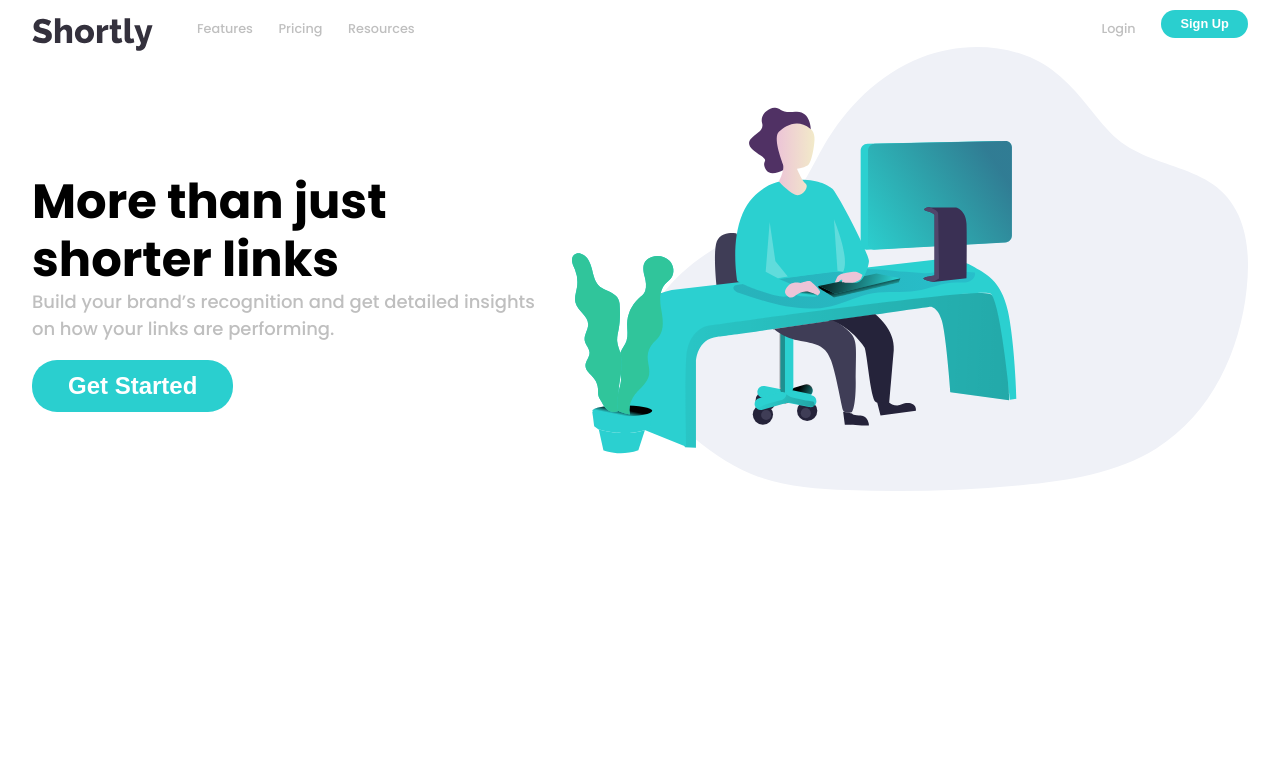
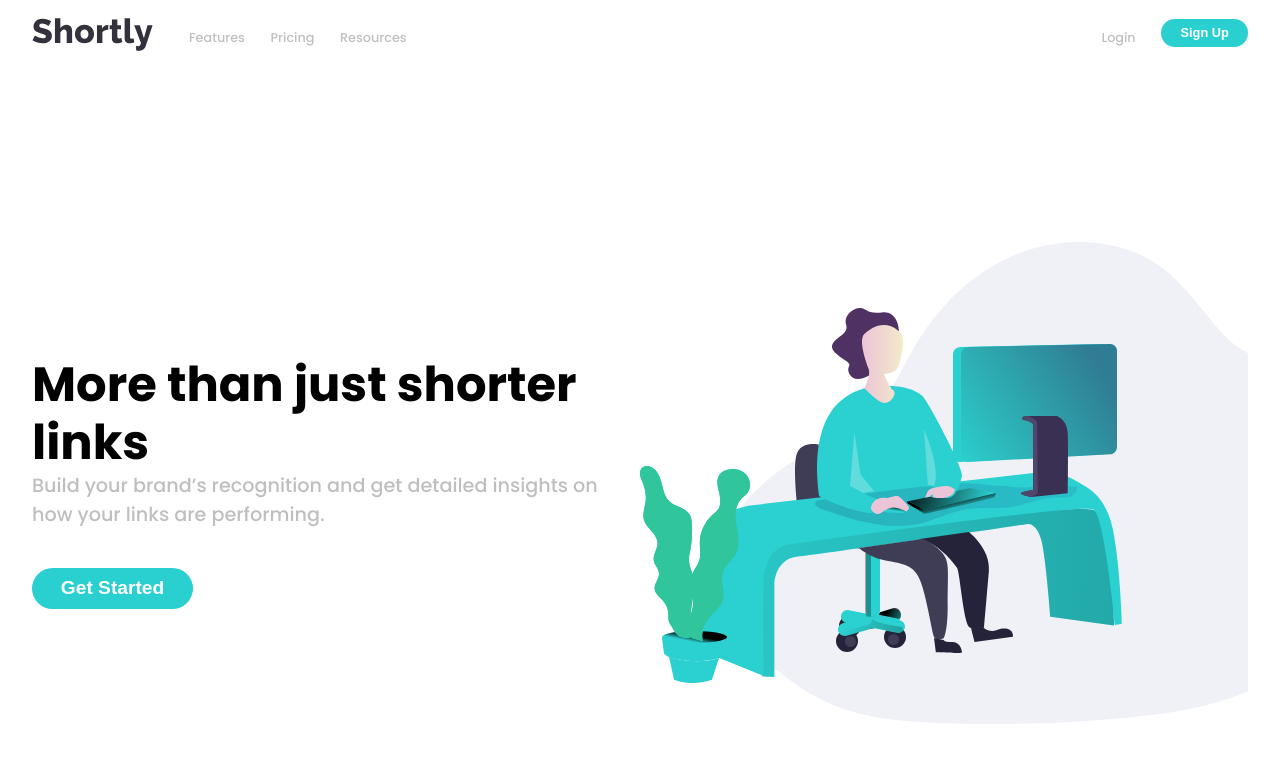
Before and after one commit to sumeshnaskar/shorturl, a React (Create React App) app: page / in a window 1280 px wide. Shown: the top 762 px of the page. Built offline with nearby package versions, Linux system fonts and the light colour scheme.

Commit message:
header completed

```diff
--- a/src/components/header/index.js
+++ b/src/components/header/index.js
@@ -1,12 +1,28 @@
 import React, {useState, createContext, useContext} from 'react'
 
-import { Container, NavGroup, Group, Inner, Image, NavBar, NavList, NavItem, Break, Logo, Link, Button, Hamburger, Bar, Title, Text } from './styles/header'
+import {
+    Container,
+    NavGroup,
+    Group,
+    Inner,
+    Image,
+    NavBar,
+    NavList,
+    NavItem,
+    Break,
+    Logo,
+    Button,
+    Hamburger,
+    Bar,
+    Title,
+    Text
+} from './styles/header'
 
 const HeaderContext = createContext()
 
 // Header Component
 export default function Header({ children, ...restProps }){
-    const [display, setDisplay] = useState(true)
+    const [display, setDisplay] = useState(false)
     return (
         <HeaderContext.Provider value={{ display, setDisplay }}>
             <Container {...restProps}>{children}</Container>
@@ -24,7 +40,11 @@ Header.NavGroup = function HeaderNavGroup({ children, ...restProps }){
 // NavBar
 Header.NavBar = function HeaderNavBar({ children, ...restProps }){
     const { display } = useContext(HeaderContext)
-    return display && <NavBar {...restProps} >{children}</NavBar>
+    return (
+        display ?
+        <NavBar {...restProps} display="block">{children}</NavBar> :
+        <NavBar {...restProps} display="none">{children}</NavBar>
+    )
 }
 
 Header.NavList = function HeaderNavList({ children, ...restProps }){
@@ -51,10 +71,6 @@ Header.Image = function HeaderImage({ ...restProps }){
     return <Image {...restProps}/>
 }
 
-Header.Link = function HeaderLink({ children, ...restProps }){
-    return <Link {...restProps}>{children}</Link>
-}
-
 Header.Button = function HeaderButton({ children, ...restProps }){
     return <Button {...restProps}>{children}</Button>
 }
--- a/src/components/header/styles/header.js
+++ b/src/components/header/styles/header.js
@@ -6,11 +6,12 @@ export const Container = styled.div`
 `
 
 export const Group = styled.div`
-
+    margin-top: 2em;
+    margin-bottom: 4em;
 
     @media(min-width:700px){
         display: flex;
-        flex-direction: row;
+        flex-direction: row-reverse;
         justify-content: space-between;
     }
 `
@@ -32,12 +33,14 @@ export const NavBar = styled.nav`
     border-radius: 10px;
     position: absolute;
     top: 3em;
+    display: ${ ({display}) => display};
 
     @media(min-width:700px){
         background-color: #fff;
         display: flex;
         position: static;
         justify-content: space-between;
+
     }
 `
 export const NavList = styled.ul`
@@ -51,8 +54,7 @@ export const NavList = styled.ul`
         align-items: flex-end;
         justify-content: space-between;
         margin: 0;
-
-
+        padding: 0;
     }
 
 
@@ -96,44 +98,14 @@ export const Inner = styled.div`
     flex-direction: column;
     justify-content: center;
     width:100%;
-
-    &:last-of-type{
-        width:125%;
-    }
-
-    @media(max-width:700px){
-        &:last-of-type{
-            width:100%;
-        }
-        &:last-child{
-            order: -1;
-        }
-    }
 `
-
-
-
-
 
 export const Logo = styled.img`
     margin-top: 1em;
     margin-bottom: -0.25em;
+    margin-right: 2em;
 `
-export const Link = styled.a`
-    text-decoration: none;
-    margin-right: 1em;
-    color: hsl(0, 0%, 75%);
-    justify-content: flex-start;
-    font-size: 0.8rem;
 
-    &:hover{
-        color: black;
-    }
-
-    &:first-of-type{
-        margin-left: 2em;
-    }
-`
 export const Button = styled.button`
     background-color: hsl(180, 66%, 49%);
     border: 0;
@@ -146,17 +118,15 @@ export const Button = styled.button`
     font-weight: 700;
     font-size: 0.8rem;
 
-
     &:hover,:focus{
         background-color: hsl(180, 66%, 75%);
     }
 
     &:nth-child(3){
-        font-size: 1.5rem;
+        font-size: 1.2rem;
 
         @media(max-width:700px){
             margin: 0 auto;
-            width: 90%;
             text-align: center;
         }
     }
@@ -170,7 +140,7 @@ export const Hamburger = styled.div`
     margin-right: 0.5em;
 
   @media(min-width:700px){
-
+        display: none;
     }
 
 `
@@ -190,38 +160,49 @@ export const Bar = styled.span`
 `
 
 export const Title = styled.h1`
-  margin: 0;
-  font-size: 3rem;
-  font-weight: 700;
-  width: 95%;
-  line-height: 1.2;
-  margin-top: 1em;
+    margin: 1em auto 0.25em;
+    width: 90%;
+    font-size: 2rem;
+    text-align: center;
+    line-height: 1.2;
 
-  @media(max-width:700px){
-      margin: 0 auto;
-      margin-top: 1em;
-      width: 90%;
-      font-size: 2.5rem;
-      text-align: center;
-    }
 
+  @media(min-width: 700px){
+    margin: 0;
+    font-size: 3rem;
+    font-weight: 700;
+    width: 95%;
+    line-height: 1.2;
+    text-align: left;
+  }
 `
 export const Text = styled.p`
-  margin: 0;
-  width: 95%;
-  margin-bottom: 1em;
-  color: hsl(0, 0%, 75%);
-
-  @media(max-width:700px){
     margin: 0 auto;
     width: 90%;
-    font-size: 1rem;
+    font-size: 0.8rem;
     text-align: center;
     margin-bottom: 1em;
+    color: hsl(0, 0%, 75%);
+
+  @media(min-width: 700px){
+    margin: 0;
+    width: 95%;
+    text-align: left;
+    margin-bottom: 2em;
+    font-size: 1.2rem;
   }
+
 `
 
 export const Image = styled.img`
-  width: 100%;
+    object-fit: cover;
+    object-position: 50px ;
+
+  @media(min-width: 700px){
+    width: 100%;
+    height: 100vh;
+    object-fit: none    ;
+    object-position: 0px;
+  }
 }
 `
--- a/src/container/header.js
+++ b/src/container/header.js
@@ -20,12 +20,15 @@ export function HeaderContainer(){
                             <Header.Button>Sign Up</Header.Button>
                         </Header.NavList>
                     </Header.NavBar>
-
-
-
                 </Header.NavGroup>
 
                 <Header.Group>
+                    <Header.Inner>
+                        <Header.Image
+                            src = {process.env.PUBLIC_URL + "/images/illustration-working.svg"}
+                            alt="person working on desk"
+                        />
+                    </Header.Inner>
                     <Header.Inner>
                         <Header.Title>More than just shorter links</Header.Title>
                         <Header.Text>
@@ -34,12 +37,6 @@ export function HeaderContainer(){
                         </Header.Text>
                         <Header.Button>Get Started</Header.Button>
                     </Header.Inner>
-                    <Header.Inner>
-                        <Header.Image
-                            src = {process.env.PUBLIC_URL + "/images/illustration-working.svg"}
-                            alt="person working on desk "
-                        />
-                    </Header.Inner>
                 </Header.Group>
             </Header>
         </>
```
